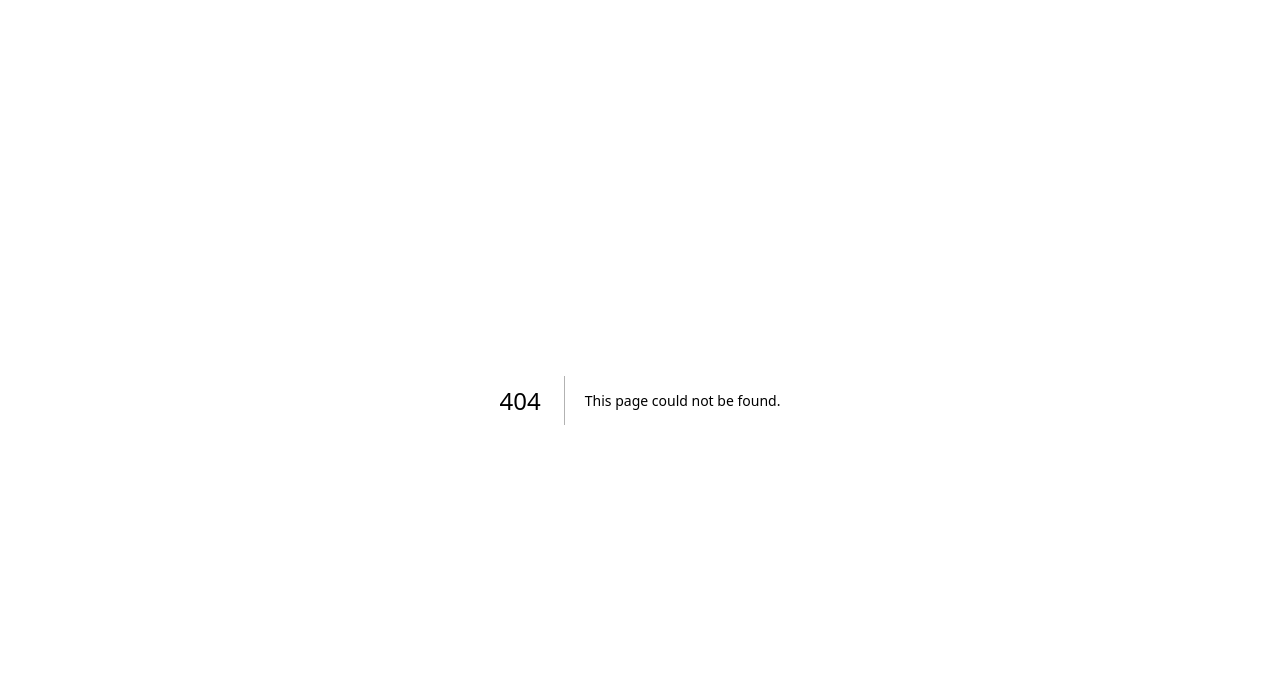
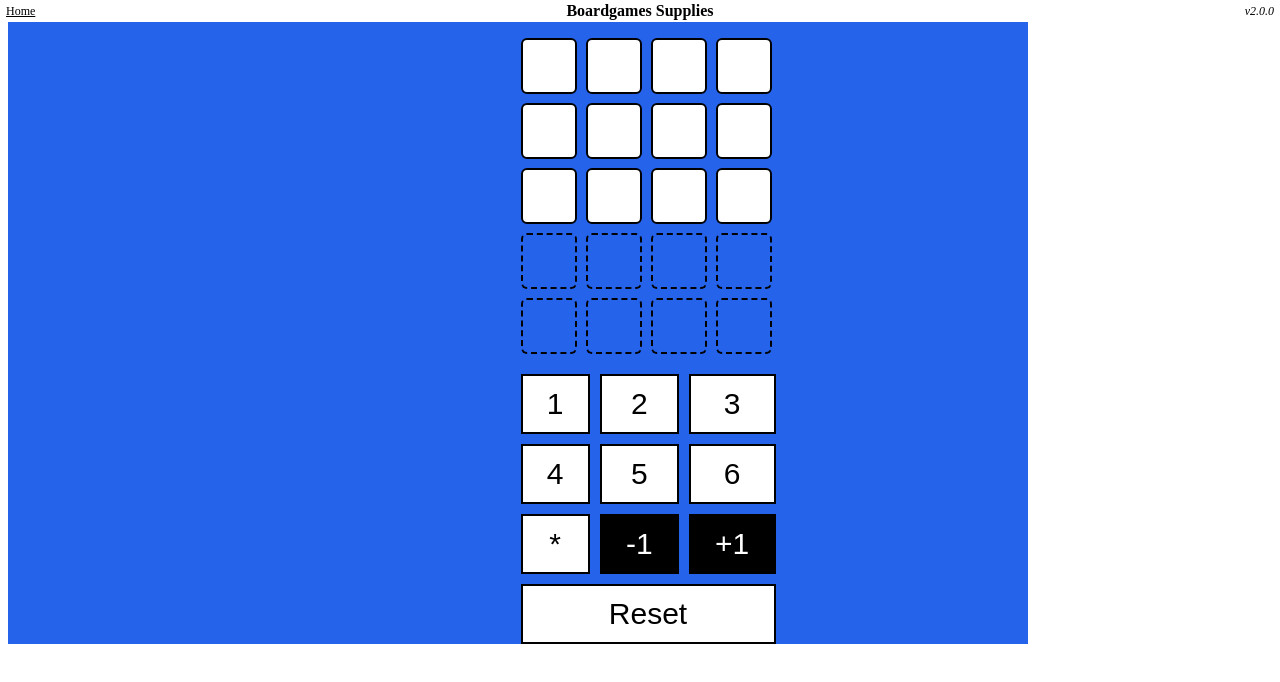
Before and after one commit to zothynine/boardgames-supplies, a Next.js app: page /unodice in a window 1280 px wide. Before the commit this address had no page. Shown: the top 682 px of the page. Built offline with nearby package versions, Linux system fonts and the light colour scheme.

Commit message:
Rewrite with app folder and without ts

```diff
--- /dev/null
+++ b/src/app/header/header.jsx
@@ -0,0 +1,16 @@
+'use client';
+import Link from 'next/link';
+import styles from './header.module.scss';
+
+export default function Header({ title }) {
+
+  const VERSION = '2.0.0';
+
+  return (
+    <header className={styles.header}>
+      <Link className={styles['home-link']} href="/" title="Back to menu">Home</Link>
+      <h1 className={styles.title}>{title}</h1>
+      <em className={styles.version}>v{VERSION}</em>
+    </header>
+  );
+}
--- /dev/null
+++ b/src/app/header/header.module.scss
@@ -0,0 +1,31 @@
+.header {
+  align-items: center;
+  background-color: white;
+  display: flex;
+  font-size: 0.75rem;
+  height: var(--header-height);
+  line-height: 1rem;
+  position: fixed;
+  top: 0;
+  left: 0;
+  width: 100vw;
+  z-index: 1;
+}
+
+.home-link {
+  background: transparent;
+  border-width: 0;
+  color: black;
+  padding: 3px 6px;
+}
+
+.title {
+  font-size: 1rem;
+  flex-grow: 1;
+  margin: 0;
+  text-align: center;
+}
+
+.version {
+  padding: 3px 6px;
+}
--- a/src/app/layout.js
+++ b/src/app/layout.js
@@ -1,12 +1,25 @@
+import styles from './layout.module.scss';
+import Header from './header/header';
+
 export const metadata = {
-  title: 'Next.js',
-  description: 'Generated by Next.js',
+  title: 'Boardgames Supplies',
+  description: 'Digital substitutes for broken parts of your boardgames.',
+  favicon: '/favicon.ico',
 }
 
-export default function RootLayout({ children }) {
+export default function RootLayout({ children, title }) {
+
+  const defaultTitle = 'Boardgames Supplies';
+  const renderedTitle = !title ? defaultTitle : `BGS: ${title}`;
+
   return (
     <html lang="en">
-      <body>{children}</body>
+      <body>
+        <Header title={renderedTitle} />
+        <main className={styles.layout}>
+          {children}
+        </main>
+      </body>
     </html>
   )
 }
--- /dev/null
+++ b/src/app/layout.module.scss
@@ -0,0 +1,9 @@
+.layout {
+  box-sizing: border-box;
+  display: flex;
+  flex-direction: column;
+  background-color: rgb(22 163 74);
+  margin-top: var(--header-height);
+  min-height: calc(100vh - var(--header-height));
+  padding: var(--site-padding);
+}
--- /dev/null
+++ b/src/app/page.module.scss
@@ -0,0 +1,19 @@
+.title {
+  color: white;
+}
+
+.app-list {
+  list-style-type: none;
+  padding: 0;
+}
+
+.app-link {
+  background-color: white;
+  border-color: currentColor;
+  border-style: solid;
+  border-width: 4px;
+  font-weight: bold;
+  margin-top: 1rem;
+  padding: 0.5rem;
+  text-transform: uppercase;
+}
--- /dev/null
+++ b/src/app/unodice/card.jsx
@@ -0,0 +1,101 @@
+'use client';
+import styles from './card.module.scss';
+import { useState } from "react";
+
+export default function Card({ bgColor }) {
+
+  const initialChain = ['0', '0', '0', '0', '0', '0', '0', '0', '0', '0', '0', '0', '0', '0', '0', '0', '0', '0', '0', '0'];
+  const initialExtraFields = [false, false, false, false, false, false, false, false];
+  const [chain, setChain] = useState(initialChain);
+  const [extraFields, setExtraFields] = useState(initialExtraFields);
+
+  /**
+  /* Handle button clicks
+  /* @param {MouseEvent} event
+  */
+  function onButtonClick(event) {
+
+    const target = event.target;
+    const button = target.closest('button');
+    if (!button) return;
+    const value = button?.value || "";
+    const currentChain = [...chain];
+    const currentExtras = [...extraFields];
+
+    switch (value) {
+      case 'delete':
+        if (chain[0] === '0') return;
+        currentChain[currentChain.indexOf('0') - 1] = '0';
+        if (currentChain[currentChain.length - 1] !== '0') currentChain[currentChain.length - 1] = '0';
+        setChain(currentChain);
+        break;
+
+      case 'add':
+        console.log(extraFields)
+        currentExtras[currentExtras.indexOf(false)] = true;
+        setExtraFields(currentExtras);
+        break;
+
+      case 'reset':
+        const reset = confirm("Really reset?");
+
+        if (reset) {
+          setChain(initialChain);
+          setExtraFields(initialExtraFields);
+        }
+
+        break;
+
+      default:
+        const index = currentChain.indexOf('0');
+        if (index > 11 && extraFields[Math.abs(12 - index)] === false) return;
+        currentChain[index] = value;
+        setChain(currentChain);
+        break;
+    }
+  }
+
+  return (
+    <div className={`${styles.panel} ${styles[bgColor]}`}>
+      <div>
+        <section className={styles.scores}>
+          <div className={styles.score}>{chain[0] === '0' ? "" : chain[0]}</div>
+          <div className={styles.score}>{chain[1] === '0' ? "" : chain[1]}</div>
+          <div className={styles.score}>{chain[2] === '0' ? "" : chain[2]}</div>
+          <div className={styles.score}>{chain[3] === '0' ? "" : chain[3]}</div>
+          <div className={styles.score}>{chain[4] === '0' ? "" : chain[4]}</div>
+          <div className={styles.score}>{chain[5] === '0' ? "" : chain[5]}</div>
+          <div className={styles.score}>{chain[6] === '0' ? "" : chain[6]}</div>
+          <div className={styles.score}>{chain[7] === '0' ? "" : chain[7]}</div>
+          <div className={styles.score}>{chain[8] === '0' ? "" : chain[8]}</div>
+          <div className={styles.score}>{chain[9] === '0' ? "" : chain[9]}</div>
+          <div className={styles.score}>{chain[10] === '0' ? "" : chain[10]}</div>
+          <div className={styles.score}>{chain[11] === '0' ? "" : chain[11]}</div>
+
+          <div className={`${styles.score} ${styles.extra} ${extraFields[0] ? null : styles.disabled}`}>{chain[12] === '0' ? "" : chain[12]}</div>
+          <div className={`${styles.score} ${styles.extra} ${extraFields[1] ? null : styles.disabled}`}>{chain[13] === '0' ? "" : chain[13]}</div>
+          <div className={`${styles.score} ${styles.extra} ${extraFields[2] ? null : styles.disabled}`}>{chain[14] === '0' ? "" : chain[14]}</div>
+          <div className={`${styles.score} ${styles.extra} ${extraFields[3] ? null : styles.disabled}`}>{chain[15] === '0' ? "" : chain[15]}</div>
+          <div className={`${styles.score} ${styles.extra} ${extraFields[4] ? null : styles.disabled}`}>{chain[16] === '0' ? "" : chain[16]}</div>
+          <div className={`${styles.score} ${styles.extra} ${extraFields[5] ? null : styles.disabled}`}>{chain[17] === '0' ? "" : chain[17]}</div>
+          <div className={`${styles.score} ${styles.extra} ${extraFields[6] ? null : styles.disabled}`}>{chain[18] === '0' ? "" : chain[18]}</div>
+          <div className={`${styles.score} ${styles.extra} ${extraFields[7] ? null : styles.disabled}`}>{chain[19] === '0' ? "" : chain[19]}</div>
+        </section>
+
+        <section className={styles.actions} onClick={onButtonClick}>
+          <button className={styles.action} type="button" value="1"><span>1</span></button>
+          <button className={styles.action} type="button" value="2"><span>2</span></button>
+          <button className={styles.action} type="button" value="3"><span>3</span></button>
+          <button className={styles.action} type="button" value="4"><span>4</span></button>
+          <button className={styles.action} type="button" value="5"><span>5</span></button>
+          <button className={styles.action} type="button" value="6"><span>6</span></button>
+
+          <button className={styles.action} type="button" value="*"><span>*</span></button>
+          <button className={styles.action} type="button" value="delete"><span>-1</span></button>
+          <button className={styles.action} type="button" value="add"><span>+1</span></button>
+          <button className={`${styles.action} ${styles.reset}`} type="button" value="reset"><span>Reset</span></button>
+        </section>
+      </div>
+    </div>
+  );
+}
--- /dev/null
+++ b/src/app/unodice/card.module.scss
@@ -0,0 +1,99 @@
+.panel {
+  --grid-gap: 10px;
+  --score-tile-size: 50px;
+  display: flex;
+  flex-basis: 100vw;
+  flex-shrink: 0;
+  justify-content: space-around;
+  align-items: center;
+  scroll-snap-align: start;
+  margin: 0;
+  padding: 0;
+
+  @media (min-width: 640px) {
+    --width-basis: 50vw;
+  }
+
+  @media (min-width: 1024px) {
+    --width-basis: 25vw;
+  }
+
+  @media (min-height: 661px) {
+    --score-tile-size: 60px;
+    --grid-gap: 5px;
+  }
+}
+
+.blue {
+  background-color: rgb(37 99 235);
+}
+
+.red {
+  background-color: rgb(220 38 38);
+}
+
+.orange {
+  background-color: rgb(202 138 4);
+}
+
+.green {
+  background-color: rgb(22 163 74);
+}
+
+.scores {
+  box-sizing: border-box;
+  display: grid;
+  grid-template-columns: repeat(4, var(--score-tile-size));
+  grid-template-rows: repeat(5, var(--score-tile-size));
+  gap: var(--grid-gap);
+  margin-top: 30px;
+}
+
+.score {
+  line-height: 50px;
+  box-sizing: border-box;
+  text-align: center;
+  font-size: 2.25rem;
+  line-height: 2.5rem;
+  padding: 0;
+  border-radius: 0.375rem;
+  width: 3.5rem;
+  height: 3.5rem;
+}
+
+.actions {
+  box-sizing: border-box;
+  display: grid;
+  grid-template-columns: repeat(3, auto);
+  grid-template-rows: repeat(4, var(--score-tile-size));
+  gap: 10px;
+  padding-top: 1rem;
+}
+
+.score,
+.action {
+  background-color: white;
+  border: 2px solid black;
+}
+
+.action span {
+  font-size: 1.875rem;
+  line-height: 2.25rem;
+}
+
+.action[value="delete"],
+.action[value="add"] {
+  background-color: black;
+  color: white;
+}
+
+.reset {
+  grid-column: span 3;
+}
+
+.disabled {
+  background-color: transparent;
+  border-bottom-right-radius: 0.375rem;
+  border-style: dashed;
+  border-top-right-radius: 0.375rem;
+}
--- /dev/null
+++ b/src/app/unodice/page.jsx
@@ -0,0 +1,14 @@
+import styles from './unodice.module.scss';
+import Card from './card';
+
+export default function UnoDice() {
+
+  return (
+    <div className={styles.game}>
+      <Card bgColor='blue' />
+      <Card bgColor='red' />
+      <Card bgColor='orange' />
+      <Card bgColor='green' />
+    </div>
+  );
+}
--- /dev/null
+++ b/src/app/unodice/unodice.module.scss
@@ -0,0 +1,8 @@
+.game {
+  display: flex;
+  inset: var(--header-height) 0 0 0;
+  overflow-x: auto;
+  overflow-y: hidden;
+  position: absolute;
+  scroll-snap-type: x mandatory;
+}
```
Also changed, not shown: src/app/page.jsx (+17 -1 lines).
